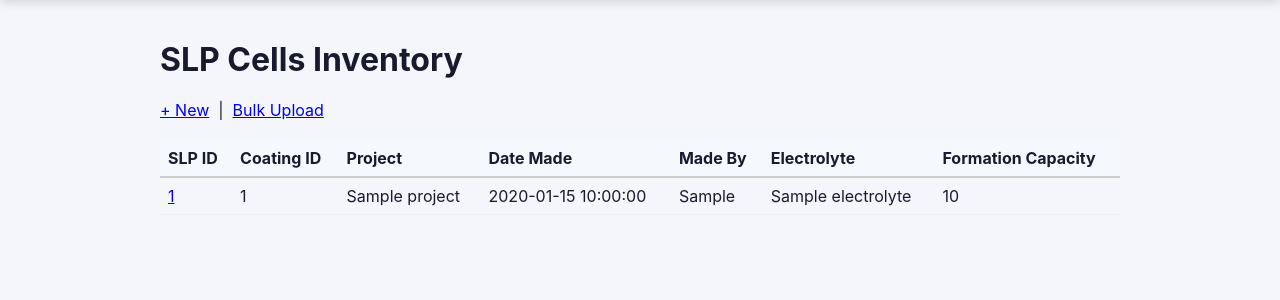
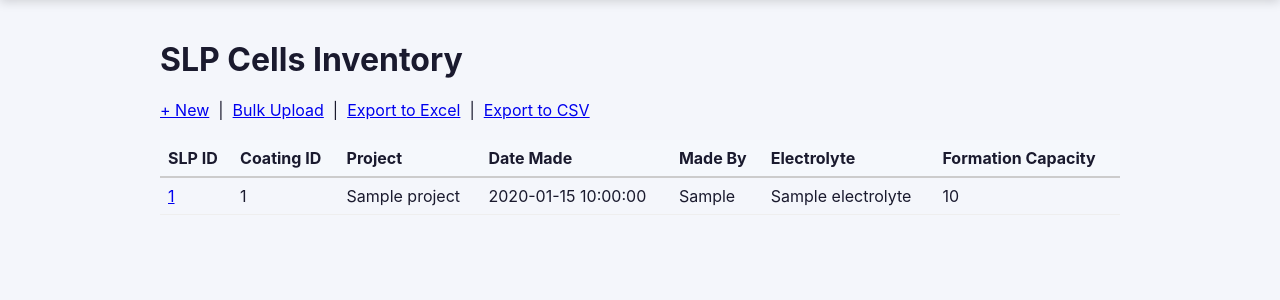
Before and after one commit to HamzaDu/Hazbat, a FastAPI app: page /inventory/slp in a window 1280 px wide. Shown: the part 60-360 px from the top of the page. Run offline with FastAPI, Linux system fonts and the light colour scheme; a database or web service that is not in the repository returns one stand-in record (values such as "Sample title"); some libraries are stand-ins or nearby versions.

Commit message:
Export to Excel / CSV buttons on every inventory page
- New route /inventory/<table>/export?format=xlsx|csv for materials,
  coatings, slp, coincell and mlp
- Exports every column in the table (not just the ones shown on screen),
  sorted by ID, with database column names as headers so the file can be
  edited and re-uploaded through Bulk Upload
- Empty cells written as N/A (Bulk Upload reads N/A back as 'no data')
- Excel: bold, frozen header row, sized columns, dates as yyyy-mm-dd,
  numbers kept as numbers
- CSV saved as UTF-8 with BOM so Excel shows symbols like ² correctly
- Files named e.g. hazbat_coincell_2026-09-24.xlsx
- Login required to export; non-admins only get rows from their own projects
  (same filter as the inventory pages)

Co-Authored-By: Claude Opus 5.5 <noreply@anthropic.com>
Claude-Session: https://claude.ai/code/session_01Crj125Fro16MPuRzP8sX2x

```diff
--- a/main.py
+++ b/main.py
@@ -8,7 +8,7 @@ from HAZbot import ask_ai_for_sql
 import pandas as pd
 from fastapi import UploadFile, File
 from starlette.middleware.sessions import SessionMiddleware
-from fastapi.responses import RedirectResponse
+from fastapi.responses import RedirectResponse, Response
 import qrcode
 import io
 import base64
@@ -867,6 +867,75 @@ def inventory_mlp(request: Request):
          "new_url": "/mlp/new", "bulk_url": "/mlp/bulk-upload"}
     )
 
+
+# --- Export an inventory table to CSV or Excel --------------------------------
+# URL key -> (table, ID column used for sorting, sheet/file name)
+EXPORT_TABLES = {
+    "materials": ("tbl_materials", "material_id", "Materials"),
+    "coatings":  ("tbl_coating", "coating_id", "Coatings"),
+    "slp":       ("tbl_slp", "slp_id", "SLP"),
+    "coincell":  ("tbl_coincell", "coincell_id", "CoinCells"),
+    "mlp":       ("tbl_mlp", "mlp_id", "MLP"),
+}
+EXPORT_BLANK = "N/A"  # empty cells are written as N/A (bulk upload reads N/A back as "no data")
+
+
+@app.get("/inventory/{table_key}/export")
+def export_inventory(request: Request, table_key: str, format: str = "csv"):
+    redirect = require_login(request)
+    if redirect:
+        return redirect
+    if table_key not in EXPORT_TABLES or format not in ("csv", "xlsx"):
+        return HTMLResponse("Unknown table or format.", status_code=404)
+    table, id_column, name = EXPORT_TABLES[table_key]
+
+    conn = get_connection()
+    cur = conn.cursor()
+    try:
+        # Every column, so the file has all fields and can be re-uploaded through Bulk Upload.
+        # Same project filter as the inventory pages (materials have no project column).
+        allowed = get_allowed_projects(request)
+        if allowed is None or table == "tbl_materials":
+            cur.execute(f"SELECT * FROM {table} ORDER BY {id_column}")
+        else:
+            cur.execute(f"SELECT * FROM {table} WHERE project = ANY(%s) ORDER BY {id_column}", (list(allowed),))
+        columns = [d[0] for d in cur.description]
+        rows = cur.fetchall()
+    finally:
+        cur.close()
+        conn.close()
+
+    df = pd.DataFrame(rows, columns=columns).astype(object)
+    df = df.where(df.notna(), EXPORT_BLANK)
+    from datetime import date  # local import keeps this change separate from other open PRs
+    filename = f"hazbat_{table_key}_{date.today().isoformat()}.{format}"
+    headers = {"Content-Disposition": f'attachment; filename="{filename}"'}
+
+    if format == "csv":
+        # utf-8-sig so Excel opens symbols such as ² and µ correctly
+        data = df.to_csv(index=False).encode("utf-8-sig")
+        return Response(content=data, media_type="text/csv", headers=headers)
+
+    buffer = io.BytesIO()
+    with pd.ExcelWriter(buffer, engine="openpyxl") as writer:
+        df.to_excel(writer, index=False, sheet_name=name)
+        sheet = writer.sheets[name]
+        sheet.freeze_panes = "A2"  # keep the header row visible when scrolling
+        for cell in sheet[1]:
+            cell.font = cell.font.copy(bold=True)
+        for row in sheet.iter_rows(min_row=2):
+            for cell in row:
+                if cell.is_date:
+                    cell.number_format = "yyyy-mm-dd"  # show 2026-09-24, not 2026-09-24 00:00:00
+        for column_cells in sheet.columns:
+            width = max(len(str(c.value)) if c.value is not None else 0 for c in column_cells)
+            sheet.column_dimensions[column_cells[0].column_letter].width = min(max(width + 2, 10), 50)
+    return Response(
+        content=buffer.getvalue(),
+        media_type="application/vnd.openxmlformats-officedocument.spreadsheetml.sheet",
+        headers=headers,
+    )
+
 @app.get("/api/chart/formation-capacity")
 def chart_formation_capacity():
     conn = get_connection()
--- a/templates/inventory.html
+++ b/templates/inventory.html
@@ -4,7 +4,9 @@
 <h1>{{ title }} Inventory</h1>
 <p>
     <a href="{{ new_url }}">+ New</a> &nbsp;|&nbsp;
-    <a href="{{ bulk_url }}">Bulk Upload</a>
+    <a href="{{ bulk_url }}">Bulk Upload</a> &nbsp;|&nbsp;
+    <a href="{{ request.url.path }}/export?format=xlsx">Export to Excel</a> &nbsp;|&nbsp;
+    <a href="{{ request.url.path }}/export?format=csv">Export to CSV</a>
 </p>
 <table style="width: 100%; border-collapse: collapse; margin-top: 20px;">
     <thead>
```
